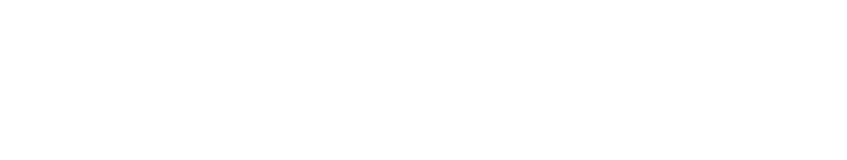
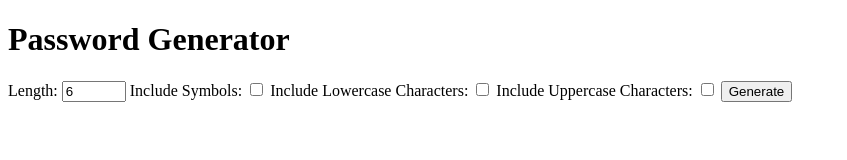
Before and after one commit to DavidReider/Password-Generator, a plain HTML site: page index.html in a window 1280 px wide. Shown: the whole page, without its empty margins (0-847 px from the left). Drawn offline with Linux system fonts and the light colour scheme.

Commit message:
Create Config Fields

```diff
--- a/index.html
+++ b/index.html
@@ -8,6 +8,19 @@
     <link rel="stylesheet" href="index.css" />
   </head>
   <body>
+    <h1>Password Generator</h1>
+    <div class="container">
+      <label for="length">Length:</label>
+      <input type="number" id="length" min="6" max="128" value="6" />
+      <label for="symbols">Include Symbols:</label>
+      <input type="checkbox" id="symbols" />
+      <label for="lowercase">Include Lowercase Characters:</label>
+      <input type="checkbox" id="lowercase" />
+      <label for="uppercase">Include Uppercase Characters:</label>
+      <input type="checkbox" id="uppercase" />
+      <button id="generate">Generate</button>
+    </div>
+
     <script src="index.js"></script>
   </body>
 </html>
```
